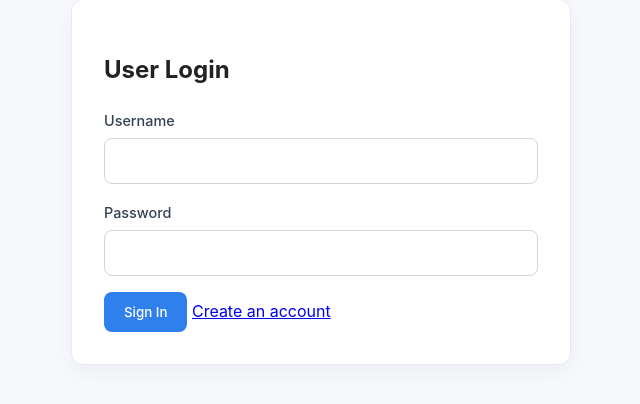
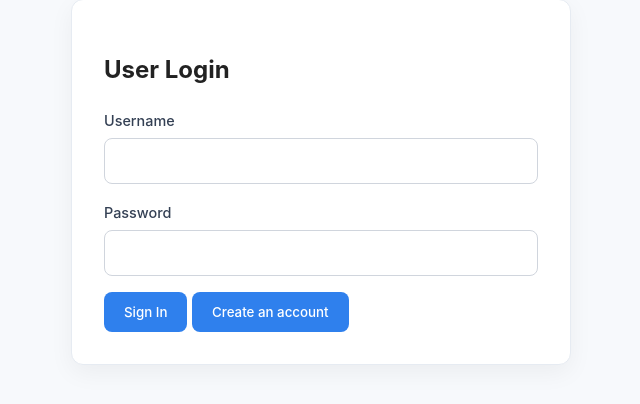
Before and after one commit to Tarunsai08/CS699-Project, a Flask app: page /login in a window 1280 px wide. Shown: the part 106-510 px from the top of the page, without its empty margins (319-959 px from the left). Run offline with Flask 3, Linux system fonts and the light colour scheme.

Commit message:
fix: signup button styling

```diff
--- a/templates/login.html
+++ b/templates/login.html
@@ -7,7 +7,7 @@
       <label>Password<input type="password" name="password" required></label>
       <div class="form-actions">
         <button class="btn" type="submit">Sign In</button>
-        <a class="link" href="{{ url_for('signup') }}">Create an account</a>
+        <a class="link" href="{{ url_for('signup') }}"><button class="btn" type="submit">Create an account</button></a>
       </div>
     </form>
   </div>
```
